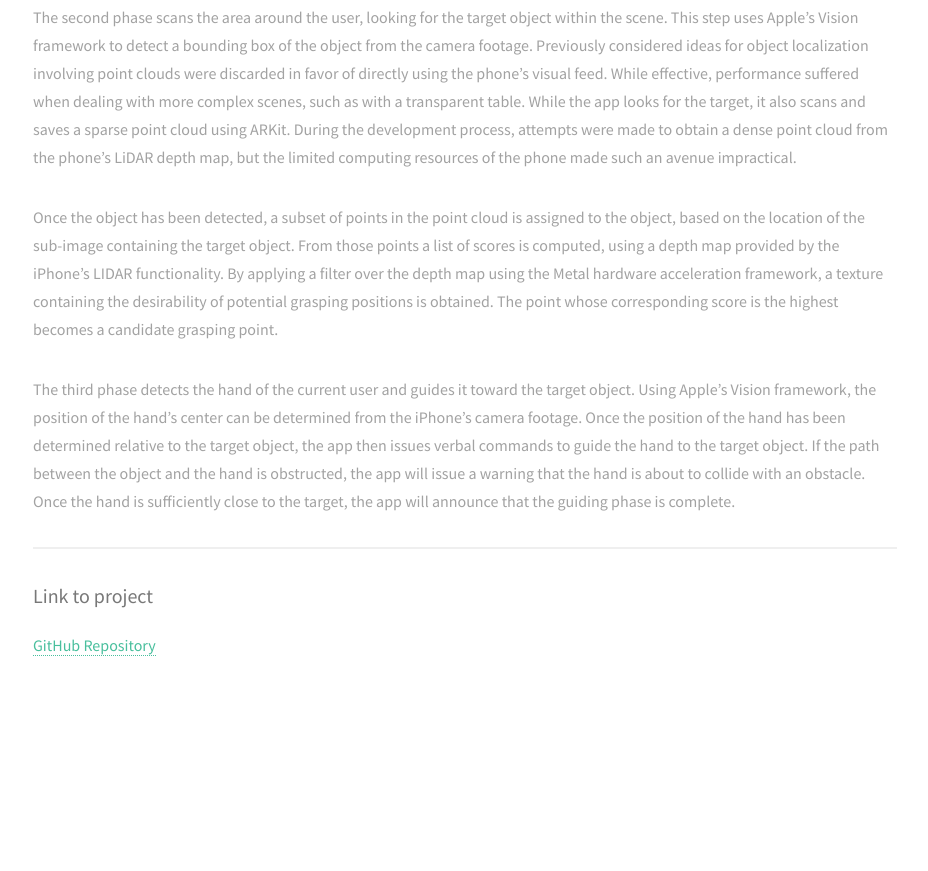
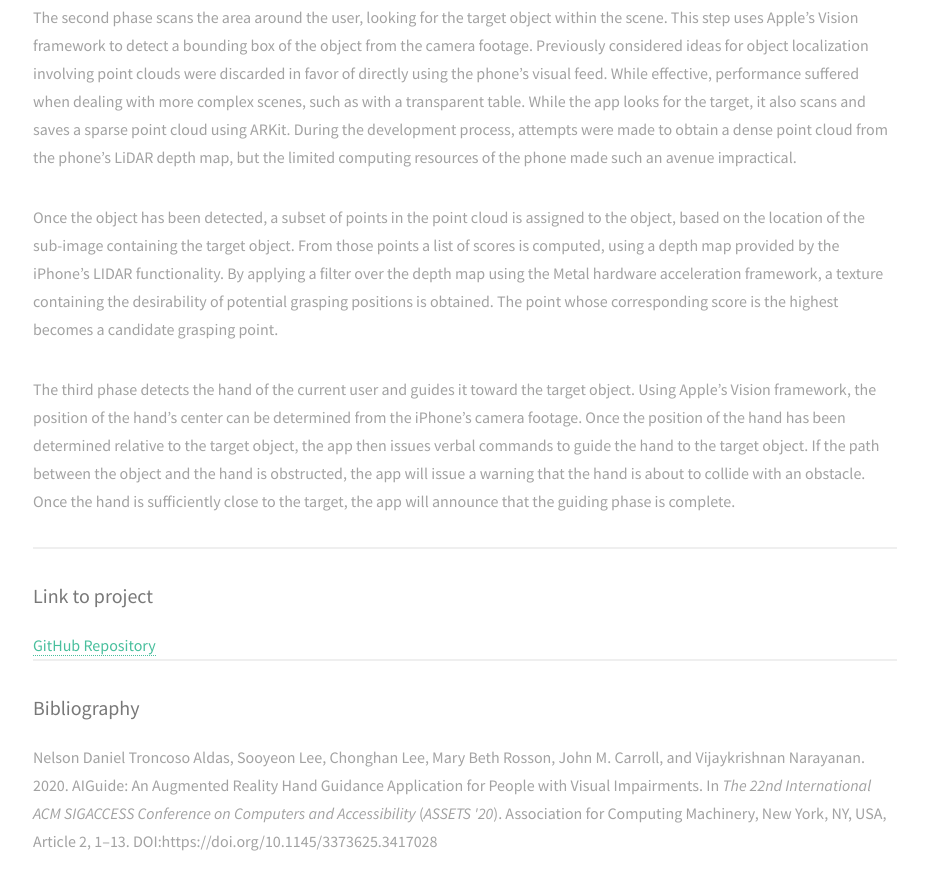
Before and after one commit to CPUcontrol/CPUcontrol.github.io, a plain HTML site: page projects.html in a window 1280 px wide. Shown: the part 1895-2766 px from the top of the page, without its empty margins (175-1103 px from the left). Before the commit the page ends 2570 px from the top, so only its background shows below. Drawn offline with Linux system fonts and the light colour scheme.

Commit message:
add bibliography

```diff
--- a/projects.html
+++ b/projects.html
@@ -36,7 +36,7 @@
 							Visually-impaired individuals have long struggled to navigate a world that is designed mainly around sight. This problem has only grown with the advent of personal computers and smartphones, which pioneered the concept of a graphical user interface (GUI).  Many apps available on smartphones operate on the assumption that users possess the eyesight required to perceive the user interface. There exist features that provide some measure of accessibility for the blind, though most are ad-hoc compromises that do not provide the full range of features offered by a GUI. With deep learning entering the mainstream, there are more tools available than ever to improve the quality of life of those with visual disabilities.
 						</p>
 						<p>
-							Among the many offerings available to developers, Apple’s ARKit provides a fully-featured set of tools that are relevant to assistive technology. Previous works such as AIGuide (1) make use of this development kit to localize objects captured via camera into a single 3D scene in order to help visually-impaired users navigate to desired objects.
+							Among the many offerings available to developers, Apple’s ARKit provides a fully-featured set of tools that are relevant to assistive technology. Previous works such as <a href="https://doi.org/10.1145/3373625.3417028">AIGuide [1]</a> make use of this development kit to localize objects captured via camera into a single 3D scene in order to help visually-impaired users navigate to desired objects.
 						</p>
 						<p>
 							The main addition to this concept is the use of a point cloud to not only aid in avoiding collisions with other objects in the scene, but also to inspect the target for points that are desirable locations to grasp. Avoiding obstacles is one task that always accompanies navigation, and this task becomes much more important when the target audience cannot rely upon vision to avoid them. Searching for a desirable location to grasp is also an important part of the overall task, as different objects may have different ways to grasp them.
@@ -67,6 +67,12 @@
 						<h3>Link to project</h3>
 						<a href="https://github.com/minyoung-chang/GG-GuidedGrasp">GitHub Repository</a>
 
+						<hr style="margin-top: 0em;">
+
+						<h3>Bibliography</h3>
+						<cite>
+							Nelson Daniel Troncoso Aldas, Sooyeon Lee, Chonghan Lee, Mary Beth Rosson, John M. Carroll, and Vijaykrishnan Narayanan. 2020. AIGuide: An Augmented Reality Hand Guidance Application for People with Visual Impairments. In <i>The 22nd International ACM SIGACCESS Conference on Computers and Accessibility</i> (<i>ASSETS '20</i>). Association for Computing Machinery, New York, NY, USA, Article 2, 1–13. DOI:https://doi.org/10.1145/3373625.3417028
+						</cite>
 					</section>
 			</div>
 
```
